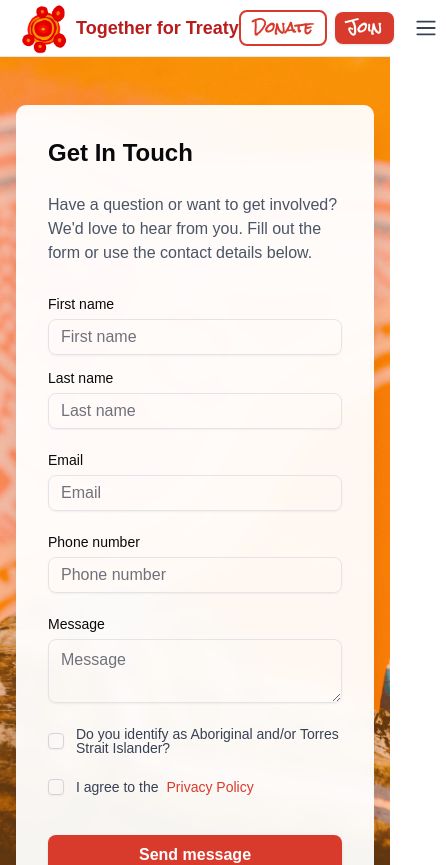
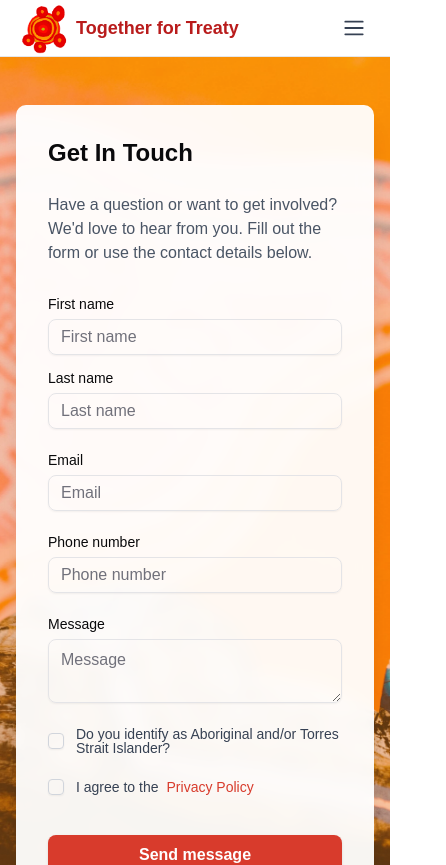
Before and after one commit to ProgNetwork/invasion-day, a Next.js app: page /contact in a window 390 px wide. Shown: the top 865 px of the page, 446 px wide, since content can reach past the window. Built offline with nearby package versions, Linux system fonts and the light colour scheme; a web font is replaced by a local one.

Commit message:
Hide donate and join buttons on mobile navigation

```diff
--- a/src/components/common/Nav.tsx
+++ b/src/components/common/Nav.tsx
@@ -80,12 +80,6 @@ const Nav: React.FC = () => {
           </div>
 
           <div className="flex items-center lg:hidden">
-            <Button variant="outline" size="sm" className="mr-2" href="/donate">
-              Donate
-            </Button>
-            <Button variant="primary" size="sm" className="mr-3" onClick={() => setIsModalOpen(true)}>
-              Join
-            </Button>
             <button
               onClick={toggleMenu}
               className="hover:text-primary-600 focus:ring-primary-500 inline-flex items-center justify-center rounded-md p-2 text-gray-700 hover:bg-gray-100 focus:ring-2 focus:outline-none focus:ring-inset"
@@ -108,12 +102,6 @@ const Nav: React.FC = () => {
               </div>
             ))}
             <div className="pt-4 space-y-3">
-              <Button variant="outline" size="md" className="w-full" href="/donate">
-                Donate
-              </Button>
-              <Button variant="primary" size="md" className="w-full" onClick={() => setIsModalOpen(true)}>
-                Join
-              </Button>
             </div>
           </div>
         </div>
```
